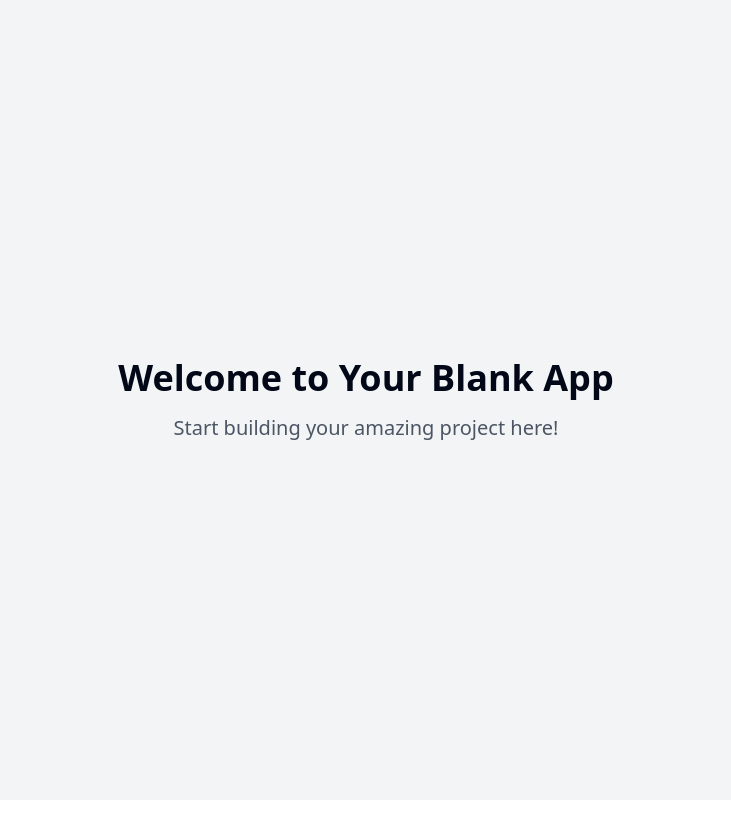
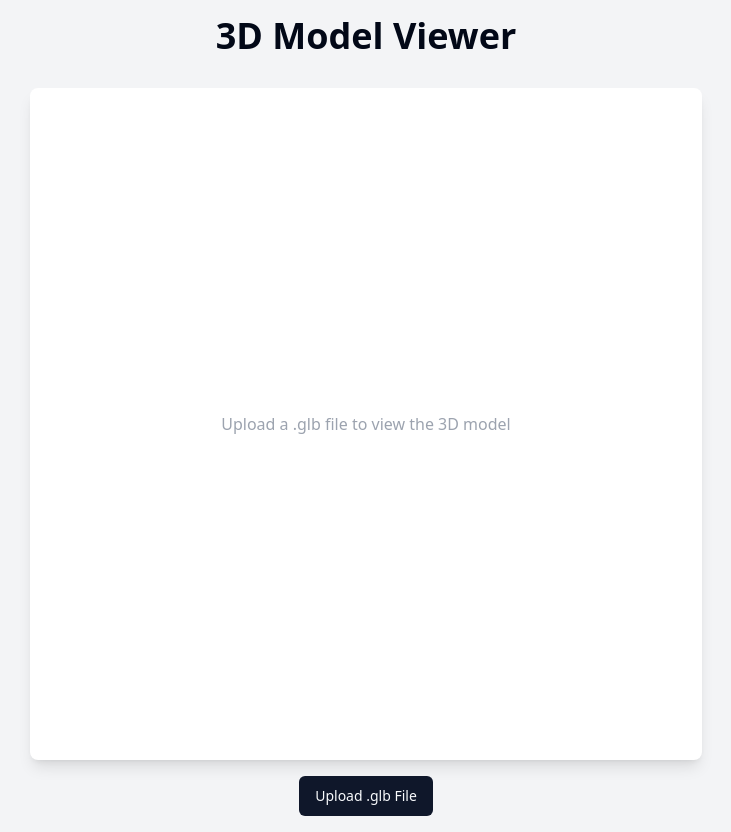
Before and after one commit to GPT-Engineer-App/glb-rotate-viewer, a React (Vite) app: page / in a window 1280 px wide. Shown: the whole page, without its empty margins (274-1005 px from the left). Before the commit the page ends 800 px from the top, so only its background shows below. Built offline with nearby package versions, Linux system fonts and the light colour scheme.

Commit message:
Add 3D model viewer component
Implement a user interface component that allows users to upload a .glb file, view the model, and rotate it.
[skip gpt_engineer]

```diff
--- a/package.json
+++ b/package.json
@@ -39,6 +39,8 @@
     "@radix-ui/react-toggle": "^1.1.0",
     "@radix-ui/react-toggle-group": "^1.1.0",
     "@radix-ui/react-tooltip": "^1.1.0",
+    "@react-three/drei": "^9.109.2",
+    "@react-three/fiber": "^8.16.8",
     "@tanstack/react-query": "^5.48.0",
     "class-variance-authority": "^0.7.0",
     "clsx": "^2.1.0",
@@ -60,6 +62,7 @@
     "sonner": "^1.5.0",
     "tailwind-merge": "^2.2.1",
     "tailwindcss-animate": "^1.0.7",
+    "three": "^0.167.1",
     "vaul": "^0.9.1",
     "zod": "^3.23.8"
   },
--- a/src/nav-items.jsx
+++ b/src/nav-items.jsx
@@ -1,4 +1,4 @@
-import { Home } from "lucide-react";
+import { Cube } from "lucide-react";
 import Index from "./pages/Index.jsx";
 
 /**
@@ -6,9 +6,9 @@ import Index from "./pages/Index.jsx";
  */
 export const navItems = [
   {
-    title: "Home",
+    title: "3D Model Viewer",
     to: "/",
-    icon: <Home className="h-4 w-4" />,
+    icon: <Cube className="h-4 w-4" />,
     page: <Index />,
   },
 ];
--- a/src/pages/Index.jsx
+++ b/src/pages/Index.jsx
@@ -1,12 +1,52 @@
-// Update this page (the content is just a fallback if you fail to update the page)
+import { useState, useRef } from 'react';
+import { Canvas } from '@react-three/fiber';
+import { useGLTF, OrbitControls } from '@react-three/drei';
+import { Button } from '@/components/ui/button';
+
+const Model = ({ url }) => {
+  const { scene } = useGLTF(url);
+  return <primitive object={scene} />;
+};
 
 const Index = () => {
+  const [modelUrl, setModelUrl] = useState(null);
+  const fileInputRef = useRef(null);
+
+  const handleFileUpload = (event) => {
+    const file = event.target.files[0];
+    if (file) {
+      const url = URL.createObjectURL(file);
+      setModelUrl(url);
+    }
+  };
+
   return (
-    <div className="min-h-screen flex items-center justify-center bg-gray-100">
-      <div className="text-center">
-        <h1 className="text-4xl font-bold mb-4">Welcome to Your Blank App</h1>
-        <p className="text-xl text-gray-600">Start building your amazing project here!</p>
+    <div className="min-h-screen flex flex-col items-center justify-center bg-gray-100 p-4">
+      <h1 className="text-4xl font-bold mb-8">3D Model Viewer</h1>
+      <div className="w-full max-w-2xl aspect-square bg-white rounded-lg shadow-lg overflow-hidden mb-4">
+        {modelUrl ? (
+          <Canvas camera={{ position: [0, 0, 5] }}>
+            <ambientLight intensity={0.5} />
+            <spotLight position={[10, 10, 10]} angle={0.15} penumbra={1} />
+            <Model url={modelUrl} />
+            <OrbitControls />
+          </Canvas>
+        ) : (
+          <div className="w-full h-full flex items-center justify-center text-gray-400">
+            Upload a .glb file to view the 3D model
+          </div>
+        )}
       </div>
+      <input
+        type="file"
+        accept=".glb"
+        onChange={handleFileUpload}
+        className="hidden"
+        ref={fileInputRef}
+      />
+      <Button onClick={() => fileInputRef.current.click()}>
+        Upload .glb File
+      </Button>
     </div>
   );
 };
```
Also changed, not shown: 1 other file (tests, documents, lock files or other folders).
